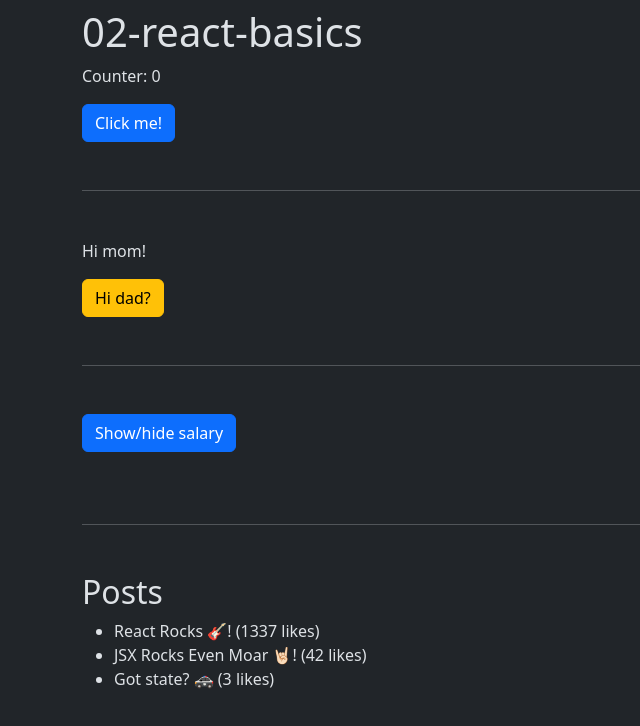
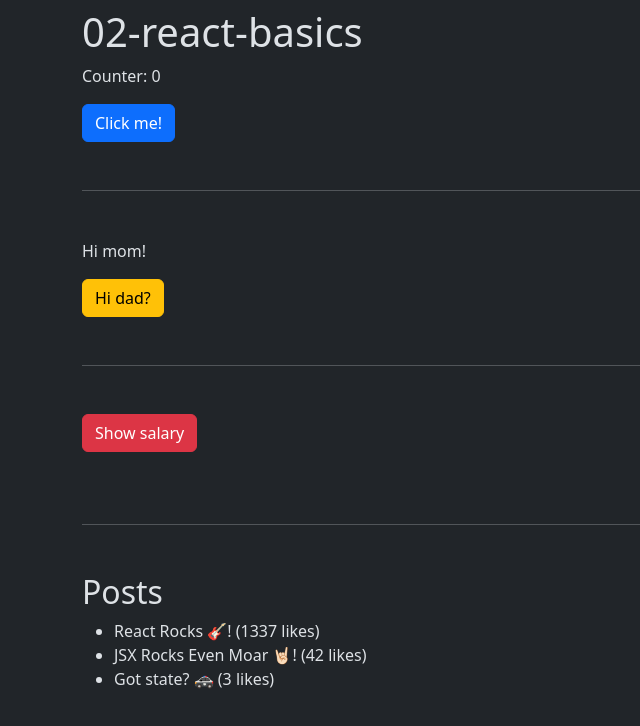
Before and after one commit to Steddie/ykrea26v1, a React (Vite) app in the folder 02-react-basics/: page / in a window 1280 px wide. Shown: the top 726 px of the page, without its empty margins (0-640 px from the left). Built offline with nearby package versions, Linux system fonts and the light colour scheme.

Commit message:
Change text (and btn-class) on salary-button depending on if it is showing or not.

```diff
--- a/02-react-basics/src/App.tsx
+++ b/02-react-basics/src/App.tsx
@@ -59,10 +59,13 @@ function App() {
 			<hr />
 
 			<button
-				className="btn btn-primary mb-4"
+				className={showSalary
+					? "btn btn-success mb-4"
+					: "btn btn-danger mb-4"
+				}
 				onClick={() => setShowSalary(!showSalary)}
 			>
-				Show/hide salary
+				{showSalary ? "Hide" : "Show"} salary
 			</button>
 
 			{showSalary && (
```
